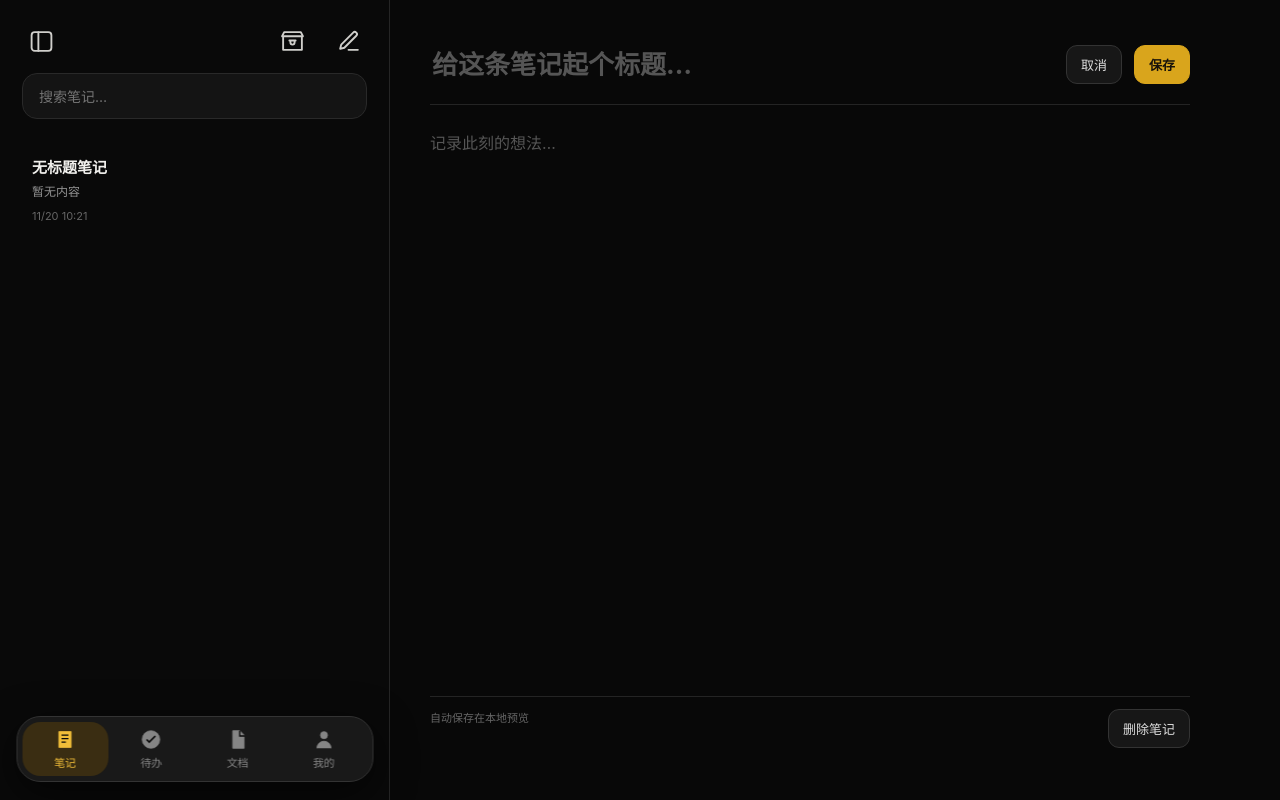
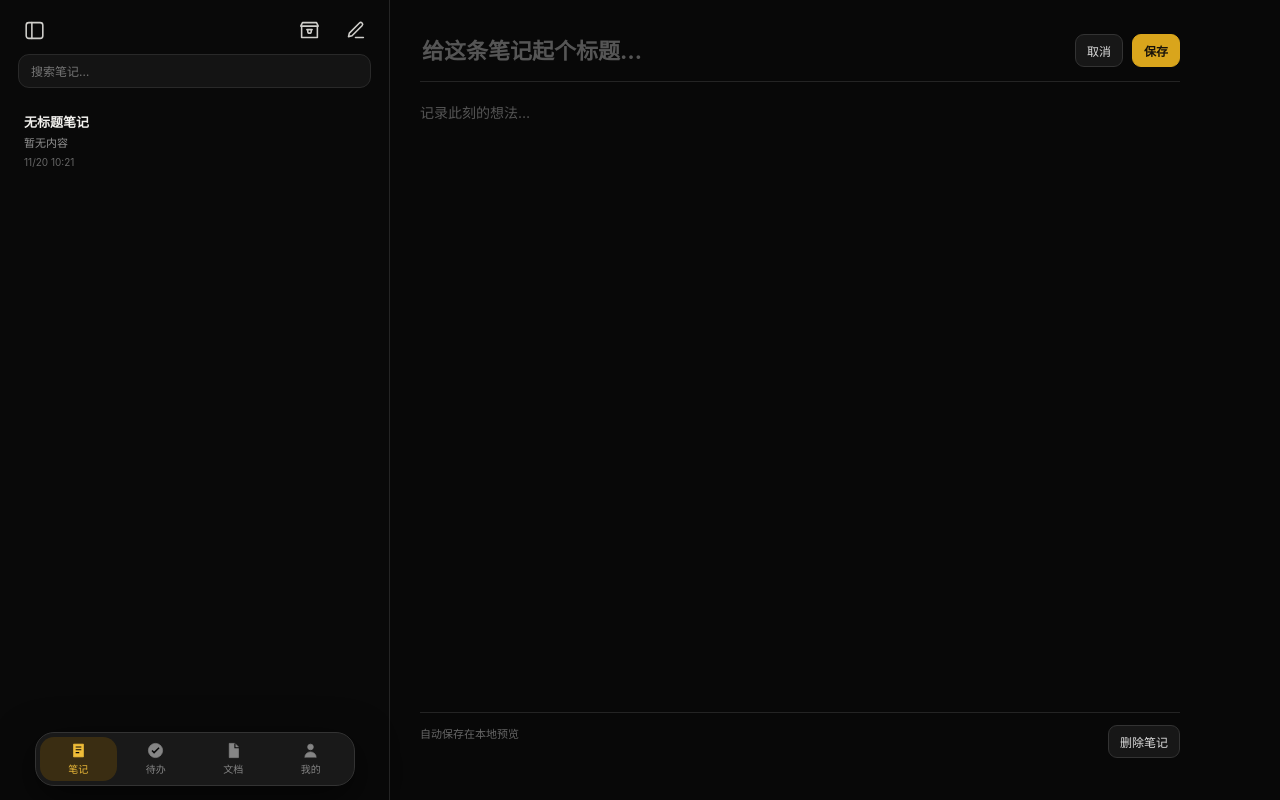
Before and after one commit to GSvegetable/Gsclip, a plain HTML site: page ui-lab/index.html in a window 1280 px wide. Both pictures are taken after a click on the button 348 px from the left and 41 px from the top of the page. Drawn offline with Linux system fonts and the light colour scheme.

Commit message:
Compact the entire UI lab interface

```diff
--- a/ui-lab/index.html
+++ b/ui-lab/index.html
@@ -42,6 +42,28 @@
 @keyframes rise{from{opacity:0;transform:translateY(8px)}to{opacity:1;transform:translateY(0)}}
 @media(max-width:760px){.app{grid-template-columns:1fr;grid-template-rows:minmax(0,1fr)}.sidebar{border-right:0}.workspace{display:none}.app.editing .sidebar{display:none}.app.editing .workspace{display:flex}.workspace-top{height:52px;padding:0 18px}.workspace-body{padding:22px}.editor-title{font-size:22px}.quick-actions{bottom:calc(90px + var(--safe-b))}}
 @media(min-width:761px) and (max-width:1050px){.app{grid-template-columns:minmax(280px,34%) 1fr}.side-head{padding-left:22px;padding-right:20px}.note-list{padding-left:12px;padding-right:12px}.quick-actions{right:20px}}
+
+/* Compact density pass: keep the whole sidebar visually restrained */
+.side-head{padding:14px 18px 10px!important;gap:8px!important}
+.toolbar-row{height:32px!important;gap:14px!important}
+.toolbar-row .icon-btn{width:32px!important;height:32px!important}
+.toolbar-row .icon-btn svg,.toolbar-row .compose-btn svg{width:21px!important;height:21px!important}
+.search-wrap{width:100%!important;flex:none!important}
+.side-head .search{height:34px!important;min-height:34px!important;padding:0 12px!important;border-radius:11px!important;font-size:12px!important}
+.note-list{padding:5px 12px 90px!important}
+.note-item{padding:10px 11px!important;border-radius:11px!important;margin-bottom:4px!important}
+.note-name{font-size:13px!important;line-height:1.35!important}
+.note-preview{font-size:11px!important;line-height:1.4!important;margin-top:4px!important}
+.note-time{font-size:10px!important;margin-top:5px!important}
+.bottom-nav{width:min(320px,calc(100% - 40px))!important;height:54px!important;bottom:calc(14px + var(--safe-b))!important;border-radius:19px!important;padding:4px!important}
+.nav-item{gap:2px!important;font-size:10px!important;border-radius:14px!important}
+.nav-item svg{width:17px!important;height:17px!important}
+.workspace-body{padding:30px!important}
+.editor-head{gap:9px!important;padding:4px 0 14px!important}
+.editor-title{font-size:22px!important}
+.editor-body{font-size:14px!important;padding:18px 0!important}
+.action{padding:7px 11px!important;font-size:12px!important;border-radius:9px!important}
+@media(max-width:760px){.workspace-body{padding:18px!important}.bottom-nav{width:min(320px,calc(100% - 36px))!important}}
 </style></head>
 <body>
 <div class="app" id="app"><aside class="sidebar">
```
